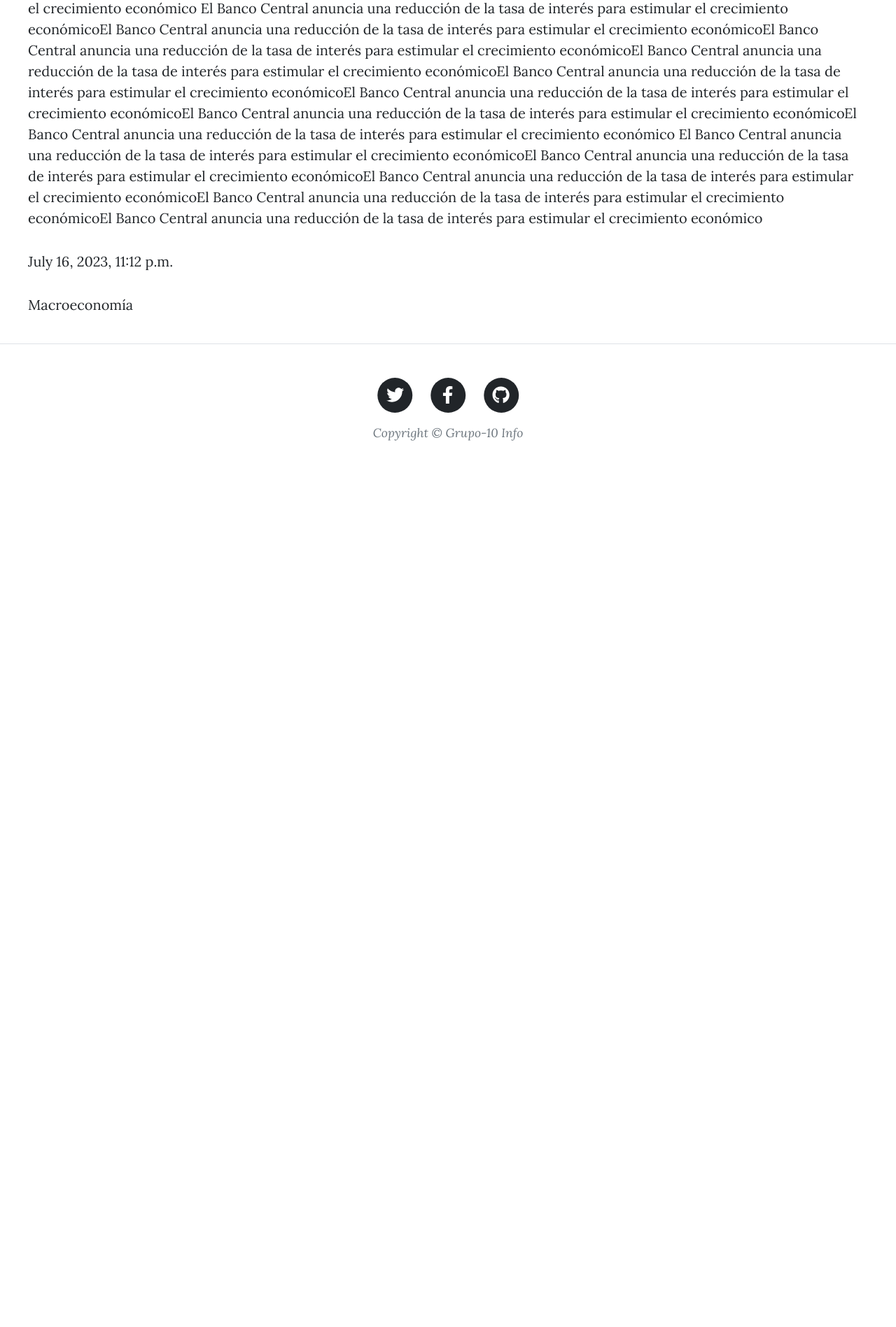
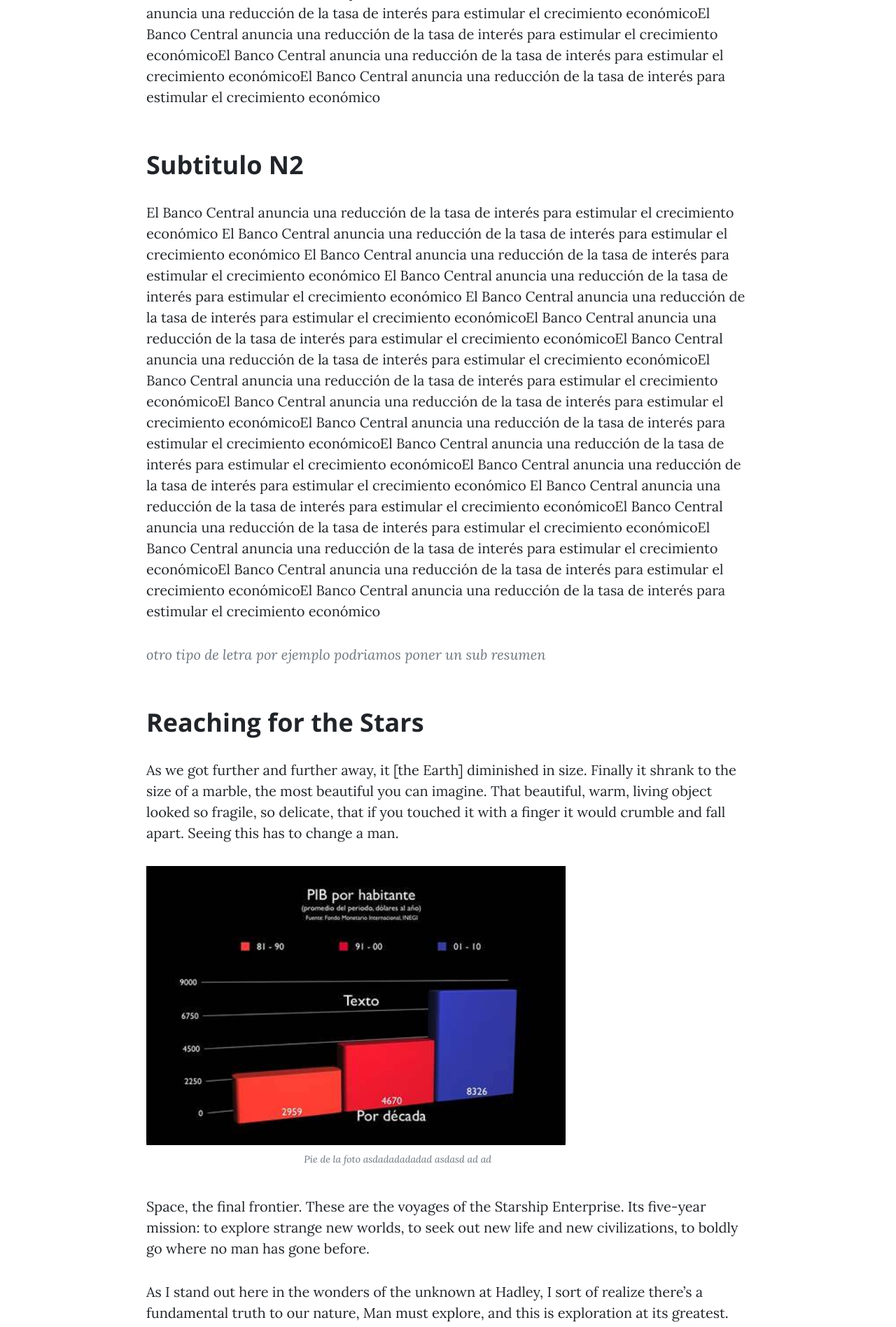
Before and after one commit to garneromariano/desafio_10, a Django app: a page that uses desafio_10/desafio_10/blog/templates/noticias/detalle.html in a window 1280 px wide. Shown: the part 1383-3280 px from the top of the page at 70% size. Before the commit the page ends 2013 px from the top, so only its background shows below. Run offline with Django 4.2, Linux system fonts and the light colour scheme; a user stored in the database is signed in; data comes from the database, SQL or seed files in the repository; both versions use the stored data as it was after the commit; some libraries are stand-ins or nearby versions.

Commit message:
cambios en template detalle de noticias

```diff
--- a/desafio_10/desafio_10/blog/templates/noticias/detalle.html
+++ b/desafio_10/desafio_10/blog/templates/noticias/detalle.html
@@ -14,6 +14,8 @@
                 <div class="site-heading">
                     <h1>{{noticia}}</h1>
                     <span class="subheading">{{noticia.subtitulo}}</span>
+                    <span class="subheading">{{ noticia.fecha }}</span>
+
                 </div>
             </div>
         </div>
@@ -23,12 +25,41 @@
 
 
  {% block contenido %}
- <div style="margin: 40px;">
+ <!-- <div style="margin: 40px;">
     <h1>{{ noticia }}</h1>
     <img src="{{ noticia.imagen.url }}" alt="" width="500">
     <p>{{ noticia.cuerpo }}</p>
     <p>{{ noticia.fecha }}</p>
     <p>{{ noticia.categoria_noticia }}</p>
 </div>
+   -->
+<article class="mb-4">
+            <div class="container px-4 px-lg-5">
+                <div class="row gx-4 gx-lg-5 justify-content-center">
+                    <div class="col-md-10 col-lg-8 col-xl-10">
+                        <p>{{ noticia.cuerpo }}</p>
+                        <h2 class="section-heading">Subtitulo N2 </h2>
+                        <p>{{ noticia.cuerpo }}</p>
+                        <blockquote class="blockquote"> otro tipo de letra por ejemplo podriamos poner un sub resumen</blockquote>
+
+                        <h2 class="section-heading ">Reaching for the Stars</h2>
+                        <p>As we got further and further away, it [the Earth] diminished in size. Finally it shrank to the size of a marble, the most beautiful you can imagine. That beautiful, warm, living object looked so fragile, so delicate, that if you touched it with a finger it would crumble and fall apart. Seeing this has to change a man.</p>
+                        <div   class="col-md-10 col-lg-8 col-xl-10">
+                        <a href="#!"><img class="img-fluid col-xl-10" src="{{ noticia.imagen.url }}"  alt="..." /></a>
+                        <span class="caption text-muted"> Pie de la foto  asdadadadadad asdasd ad ad</span>
+                        </div>
+                        <p>Space, the final frontier. These are the voyages of the Starship Enterprise. Its five-year mission: to explore strange new worlds, to seek out new life and new civilizations, to boldly go where no man has gone before.</p>
+                        <p>As I stand out here in the wonders of the unknown at Hadley, I sort of realize there’s a fundamental truth to our nature, Man must explore, and this is exploration at its greatest.</p>
+                        <p>
+                            Placeholder text by
+                            <a href="http://spaceipsum.com/">Space Ipsum</a>
+                            &middot; Images by
+                            <a href="https://www.flickr.com/photos/nasacommons/">NASA on The Commons</a>
+                        </p>
+                    </div>
+                </div>
+            </div>
+        </article>
+
 
 {% endblock contenido %}
```
Also changed, not shown: desafio_10/desafio_10/blog/blog/db.sqlite3.
